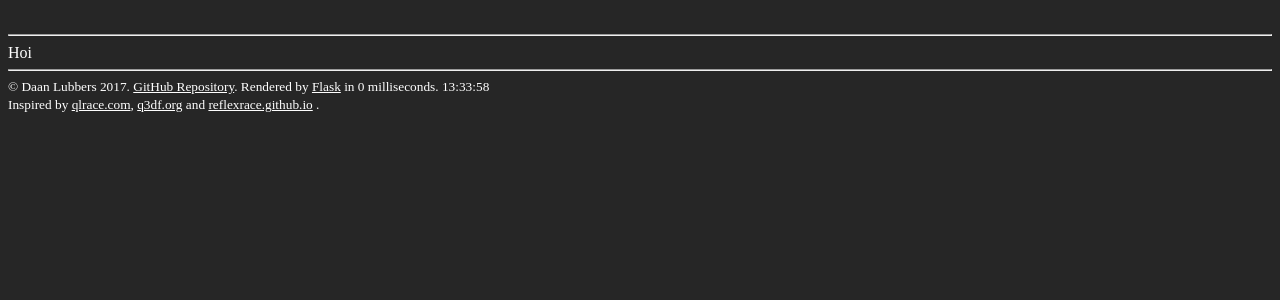
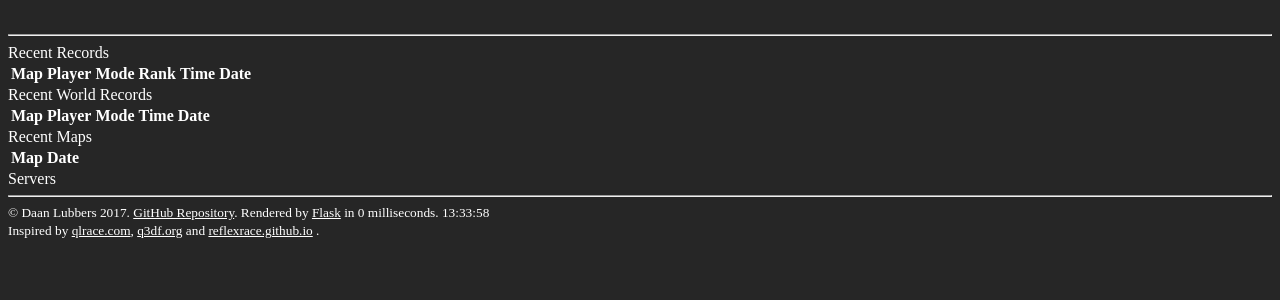
Before and after one commit to Daan4/qldf, a Flask app: template qldf/templates/index.html in a window 1280 px wide. Shown: the top 300 px of the page. Run offline with Flask 2, Linux system fonts and the light colour scheme; the template is opened without the code that fills it, so the values that code supplies are empty.

Commit message:
Add recent records, world records, maps to index page

```diff
--- a/config/config.py
+++ b/config/config.py
@@ -28,6 +28,11 @@ SECRET_KEY = c.SECRET_KEY
 # Pagination settings
 ROWS_PER_PAGE = 20
 
+# Number of rows to show on the index page recent tables
+NUM_RECENT_RECORDS = 25
+NUM_RECENT_MAPS = 25
+NUM_RECENT_WORLD_RECORDS = 25
+
 # Record physics modes
 RECORD_MODES = ['PQL Weapons',
                 'PQL Strafe',
--- a/config/heroku_config.py
+++ b/config/heroku_config.py
@@ -22,6 +22,11 @@ SECRET_KEY = os.environ.get('SECRET_KEY')
 # Pagination settings
 ROWS_PER_PAGE = 20
 
+# Number of rows to show on the index page recent tables
+NUM_RECENT_RECORDS = 25
+NUM_RECENT_MAPS = 25
+NUM_RECENT_WORLD_RECORDS = 25
+
 # Record physics modes
 RECORD_MODES = ['PQL Weapons',
                 'PQL Strafe',
--- a/qldf/templates/index.html
+++ b/qldf/templates/index.html
@@ -1,4 +1,61 @@
 {% extends "base.html" %}
 {% block content %}
-    Hoi
+Recent Records
+<table>
+    <tr>
+        <th>Map</th>
+        <th>Player</th>
+        <th>Mode</th>
+        <th>Rank</th>
+        <th>Time</th>
+        <th>Date</th>
+    </tr>
+    {% for row in recent_records %}
+    <tr>
+        <td>{{ row.map_name | format_map_name }}</td>
+        <td>{{ row.player_name | format_player_name }}</td>
+        <td>{{ row.mode | format_record_mode }}</td>
+        <td>{{ row.rank }}</td>
+        <td>{{ row.time | format_record_time }}</td>
+        <td>{{ row.date | format_record_date }}</td>
+    </tr>
+    {% endfor %}
+</table>
+
+
+
+
+Recent World Records
+<table>
+    <tr>
+        <th>Map</th>
+        <th>Player</th>
+        <th>Mode</th>
+        <th>Time</th>
+        <th>Date</th>
+    </tr>
+    {% for row in recent_world_records %}
+    <tr>
+        <td>{{ row.map_name | format_map_name }}</td>
+        <td>{{ row.player_name | format_player_name }}</td>
+        <td>{{ row.mode | format_record_mode }}</td>
+        <td>{{ row.time | format_record_time }}</td>
+        <td>{{ row.date | format_record_date }}</td>
+    </tr>
+    {% endfor %}
+</table>
+Recent Maps
+<table>
+    <tr>
+        <th>Map</th>
+        <th>Date</th>
+    </tr>
+    {% for row in recent_maps %}
+    <tr>
+        <td>{{ row.name | format_map_name }}</td>
+        <td>{{ row.date_created | format_record_date }}</td>
+    </tr>
+    {% endfor %}
+</table>
+Servers
 {% endblock %}
--- a/qldf/views.py
+++ b/qldf/views.py
@@ -9,7 +9,46 @@ root = Blueprint('root', __name__, url_prefix='/')
 
 @root.route('/')
 def index():
-    return render_template('index.html')
+    # Get rows of recent records
+    recent_records = db.session.query(Record.mode,
+                                      Map.name.label('map_name'),
+                                      Player.name.label('player_name'),
+                                      Record.time,
+                                      Record.date,
+                                      func.rank().over(
+                                          order_by=Record.time,
+                                          partition_by=(Record.map_id, Record.mode)
+                                      ).label('rank')).\
+        join(Player, Map).\
+        order_by(desc(Record.date)).\
+        limit(current_app.config['NUM_RECENT_RECORDS'])
+
+    # Get rows of recent world records
+    sq = db.session.query(Record.id,
+                          func.rank().over(
+                              order_by=Record.time,
+                              partition_by=(Record.map_id, Record.mode)
+                          ).label('rank')).subquery()
+    recent_world_records = db.session.query(Record.mode,
+                                            Map.name.label('map_name'),
+                                            Player.name.label('player_name'),
+                                            Record.time,
+                                            Record.date,
+                                            sq.c.rank.label('rank')).\
+        join(Player, Map).\
+        join(sq, sq.c.id == Record.id).\
+        filter(sq.c.rank == 1).\
+        order_by(desc(Record.date)).\
+        limit(current_app.config['NUM_RECENT_WORLD_RECORDS'])
+    # Get rows of recent maps
+    recent_maps = db.session.query(Map.name,
+                                   Map.date_created).\
+        order_by(desc(Map.date_created)).\
+        limit(current_app.config['NUM_RECENT_MAPS'])
+    return render_template('index.html',
+                           recent_records=recent_records,
+                           recent_world_records=recent_world_records,
+                           recent_maps=recent_maps)
 
 
 @root.route('servers/')
```
